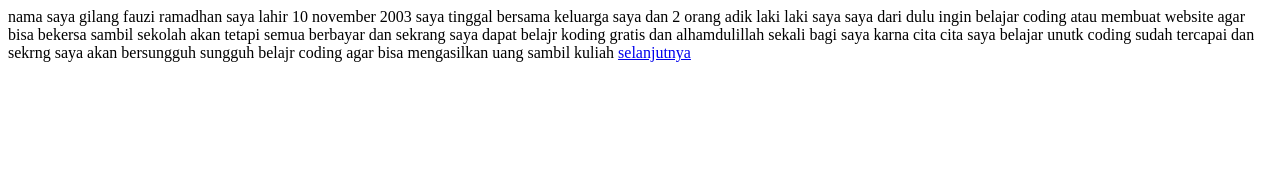
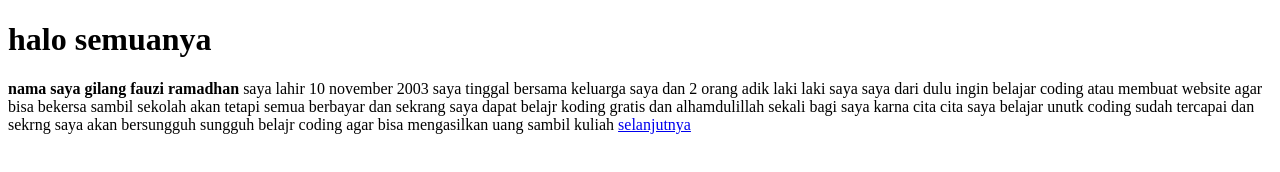
Before and after one commit to beloso123/beloso, a plain HTML site: page biodata.html in a window 1280 px wide. Drawn offline with Linux system fonts and the light colour scheme.

Commit message:
nambah .html

```diff
--- a/biodata.html
+++ b/biodata.html
@@ -4,12 +4,13 @@
     <title>biodata gilang</title>
 </head>
 <body>
-    nama saya gilang fauzi ramadhan
+    <h1><b>halo semuanya</b></h1>
+    <b>nama saya gilang fauzi ramadhan</b>
     saya lahir  10 november 2003
     saya tinggal bersama keluarga saya dan 2 orang adik laki laki saya
     saya dari dulu ingin belajar coding atau membuat website agar bisa bekersa sambil sekolah
     akan tetapi semua berbayar dan sekrang saya dapat belajr koding gratis dan alhamdulillah sekali bagi saya karna cita cita saya belajar unutk coding sudah tercapai
     dan sekrng saya akan bersungguh sungguh belajr coding agar bisa mengasilkan uang sambil kuliah
 </body>
-<a href="index">selanjutnya</a>
+<a href="index.html">selanjutnya</a>
 </html>
```
